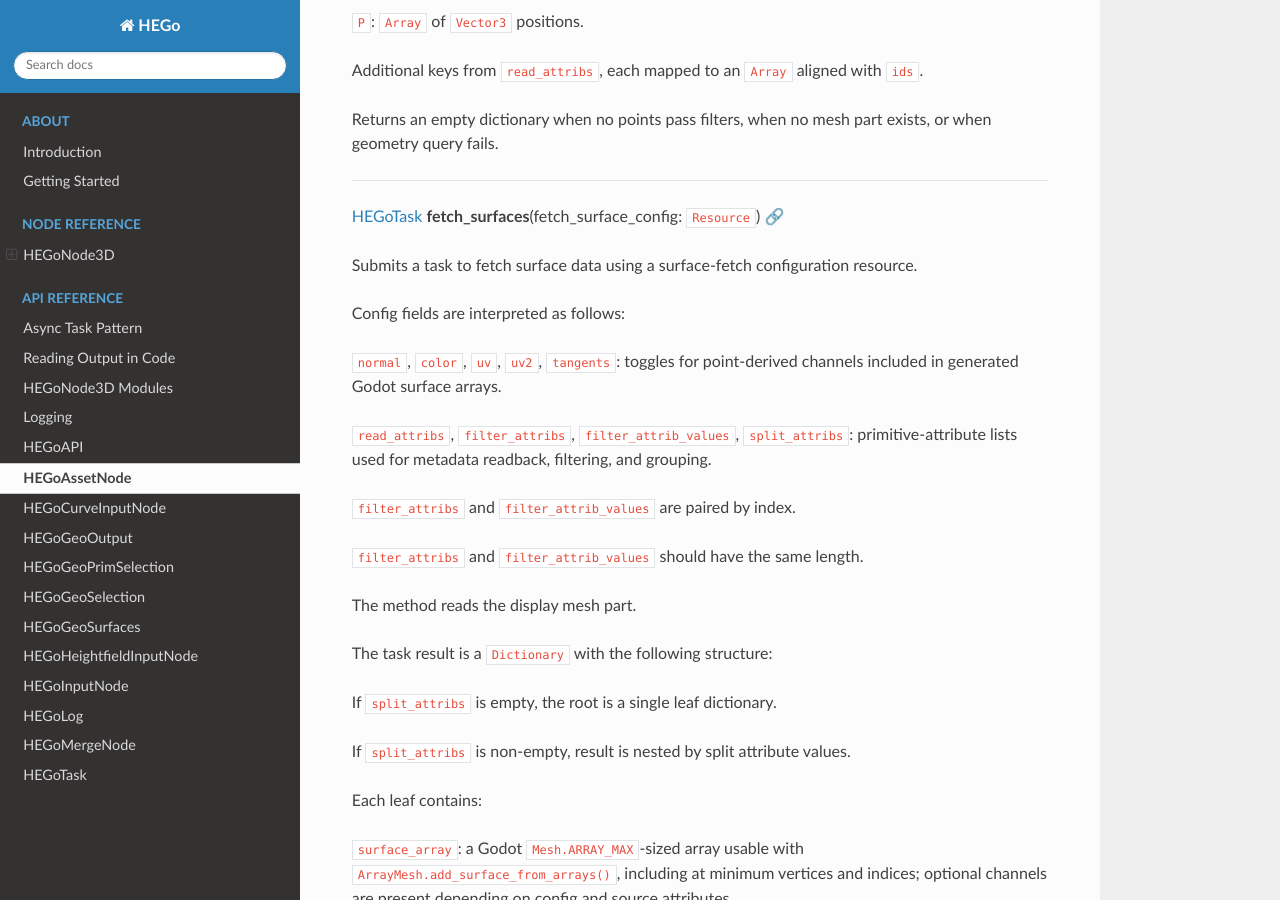
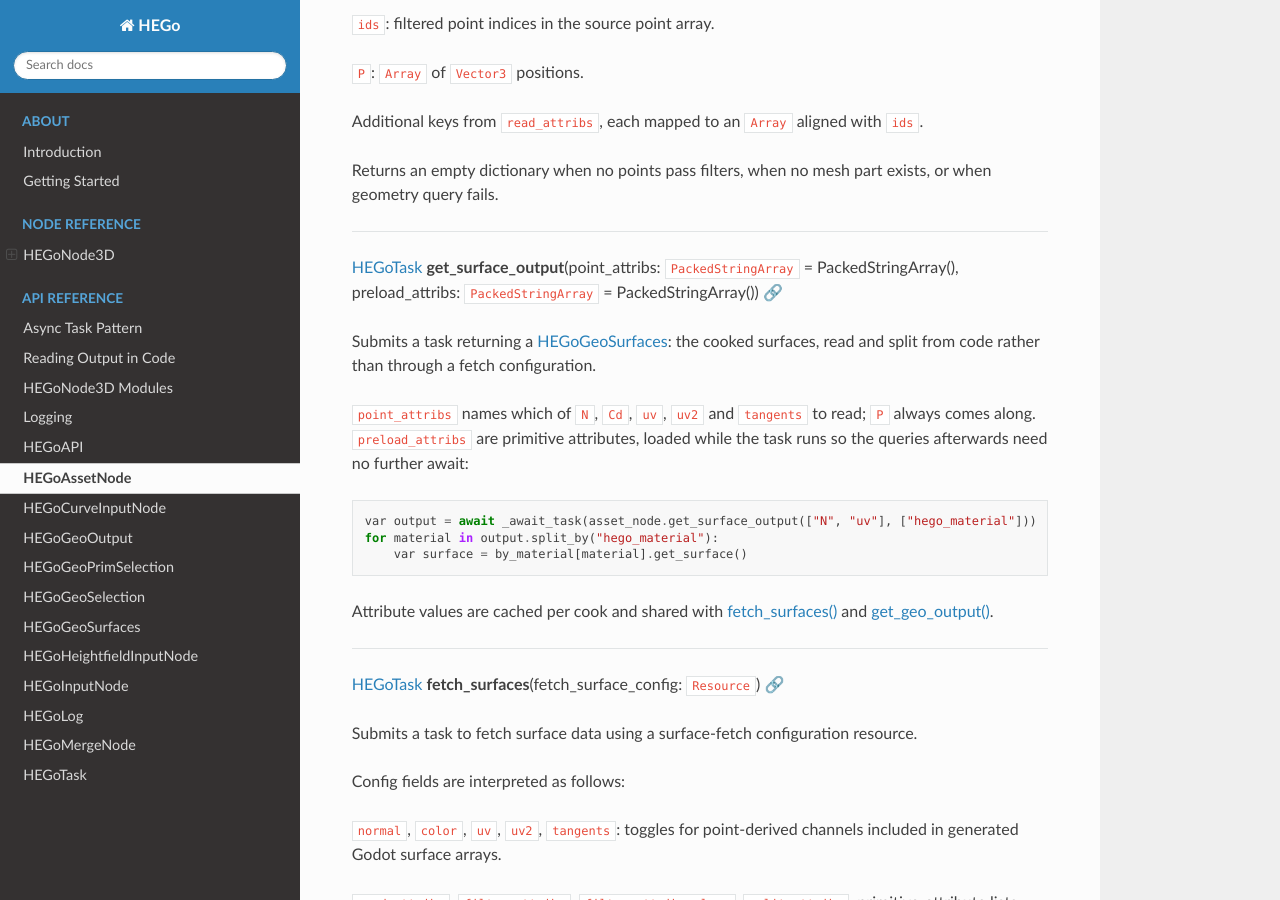
Before and after one commit to peterprickarz/hego, a Sphinx documentation site: the page built from docs/classes/class_hegoassetnode.rst, in a window 1280 px wide and 900 px high, scrolled down 4161 px. Built offline with Sphinx 7.4.7 and the Read the Docs theme 3.1.0, drawn with Linux system fonts in a browser that asks for light colours; some of the changed text lies outside the part shown.

Commit message:
Close three documentation gaps
Audited the class reference against the bound API and the module page against the
source, which turned up three things, all from this branch's own work:

- get_surface_output() was never documented, so mesh output's entry point was
  missing from the editor help and from the class reference while get_geo_output()
  and get_output_summary() were there.
- api/geo_output still said mesh output goes through the surfaces config. It has
  not since the surface query API landed; every built-in handler is on the code
  path now.
- HEGoNodeUtil's table did not list output_has() and output_has_attribute(), which
  the handler recipe on the same page tells you to call.

Checks that now pass: every registered class has XML, every bound method is
documented somewhere in the hierarchy, no doc names a deleted fetch config, every
class under node3d/ appears on the module page, and every function that page names
exists in the source.

Co-Authored-By: Claude Opus 5 (1M context) <noreply@anthropic.com>

```diff
--- a/docs/api/node3d_modules.rst
+++ b/docs/api/node3d_modules.rst
@@ -125,6 +125,10 @@ Shared helpers
      - Element ``index`` of an attribute array, with a fallback for missing data
    * - ``get_typed_point_attrib(points, key, index, type, fallback)``
      - The same, but also falls back when the value is of the wrong type
+   * - ``output_has(summary, key)``
+     - Whether a cook produced a kind of geometry; unknown means yes
+   * - ``output_has_attribute(summary, list_key, attribute)``
+     - Whether the geometry carries an attribute; unknown means yes
 
 ``HEGoPropertyUtil``
 ~~~~~~~~~~~~~~~~~~~~
--- a/docs/classes/class_hegoassetnode.rst
+++ b/docs/classes/class_hegoassetnode.rst
@@ -58,41 +58,43 @@ Methods
 .. table::
    :widths: auto
 
-   +---------------------------------+-------------------------------------------------------------------------------------------------------------------------------------------------------------------------------------------------------+
-   | :ref:`HEGoTask<class_HEGoTask>` | :ref:`cook<class_HEGoAssetNode_method_cook>`\ (\ )                                                                                                                                                    |
-   +---------------------------------+-------------------------------------------------------------------------------------------------------------------------------------------------------------------------------------------------------+
-   | :ref:`HEGoTask<class_HEGoTask>` | :ref:`fetch_curves<class_HEGoAssetNode_method_fetch_curves>`\ (\ read_prim_attribs\: ``PackedStringArray`` = PackedStringArray(), read_point_attribs\: ``PackedStringArray`` = PackedStringArray()\ ) |
-   +---------------------------------+-------------------------------------------------------------------------------------------------------------------------------------------------------------------------------------------------------+
-   | :ref:`HEGoTask<class_HEGoTask>` | :ref:`fetch_heightfield_layer_image<class_HEGoAssetNode_method_fetch_heightfield_layer_image>`\ (\ part_id\: ``int``\ )                                                                               |
-   +---------------------------------+-------------------------------------------------------------------------------------------------------------------------------------------------------------------------------------------------------+
-   | :ref:`HEGoTask<class_HEGoTask>` | :ref:`get_output_summary<class_HEGoAssetNode_method_get_output_summary>`\ (\ )                                                                                                                        |
-   +---------------------------------+-------------------------------------------------------------------------------------------------------------------------------------------------------------------------------------------------------+
-   | :ref:`HEGoTask<class_HEGoTask>` | :ref:`get_geo_output<class_HEGoAssetNode_method_get_geo_output>`\ (\ preload_attribs\: ``PackedStringArray`` = PackedStringArray()\ )                                                                 |
-   +---------------------------------+-------------------------------------------------------------------------------------------------------------------------------------------------------------------------------------------------------+
-   | :ref:`HEGoTask<class_HEGoTask>` | :ref:`fetch_points<class_HEGoAssetNode_method_fetch_points>`\ (\ fetch_point_config\: ``Resource``\ )                                                                                                 |
-   +---------------------------------+-------------------------------------------------------------------------------------------------------------------------------------------------------------------------------------------------------+
-   | :ref:`HEGoTask<class_HEGoTask>` | :ref:`fetch_surfaces<class_HEGoAssetNode_method_fetch_surfaces>`\ (\ fetch_surface_config\: ``Resource``\ )                                                                                           |
-   +---------------------------------+-------------------------------------------------------------------------------------------------------------------------------------------------------------------------------------------------------+
-   | :ref:`HEGoTask<class_HEGoTask>` | :ref:`get_heightfield_layers<class_HEGoAssetNode_method_get_heightfield_layers>`\ (\ read_prim_attribs\: ``PackedStringArray`` = PackedStringArray()\ )                                               |
-   +---------------------------------+-------------------------------------------------------------------------------------------------------------------------------------------------------------------------------------------------------+
-   | :ref:`HEGoTask<class_HEGoTask>` | :ref:`get_input_names<class_HEGoAssetNode_method_get_input_names>`\ (\ )                                                                                                                              |
-   +---------------------------------+-------------------------------------------------------------------------------------------------------------------------------------------------------------------------------------------------------+
-   | :ref:`HEGoTask<class_HEGoTask>` | :ref:`get_parms_dict<class_HEGoAssetNode_method_get_parms_dict>`\ (\ )                                                                                                                                |
-   +---------------------------------+-------------------------------------------------------------------------------------------------------------------------------------------------------------------------------------------------------+
-   | :ref:`HEGoTask<class_HEGoTask>` | :ref:`get_preset<class_HEGoAssetNode_method_get_preset>`\ (\ )                                                                                                                                        |
-   +---------------------------------+-------------------------------------------------------------------------------------------------------------------------------------------------------------------------------------------------------+
-   | :ref:`HEGoTask<class_HEGoTask>` | :ref:`insert_multiparm_instance<class_HEGoAssetNode_method_insert_multiparm_instance>`\ (\ parm_id\: ``int``, index\: ``int``\ )                                                                      |
-   +---------------------------------+-------------------------------------------------------------------------------------------------------------------------------------------------------------------------------------------------------+
-   | :ref:`HEGoTask<class_HEGoTask>` | :ref:`instantiate<class_HEGoAssetNode_method_instantiate>`\ (\ )                                                                                                                                      |
-   +---------------------------------+-------------------------------------------------------------------------------------------------------------------------------------------------------------------------------------------------------+
-   | :ref:`HEGoTask<class_HEGoTask>` | :ref:`remove_multiparm_instance<class_HEGoAssetNode_method_remove_multiparm_instance>`\ (\ parm_id\: ``int``, index\: ``int``\ )                                                                      |
-   +---------------------------------+-------------------------------------------------------------------------------------------------------------------------------------------------------------------------------------------------------+
-   | :ref:`HEGoTask<class_HEGoTask>` | :ref:`set_parm<class_HEGoAssetNode_method_set_parm>`\ (\ parm_name\: ``String``, value\: ``Variant``\ )                                                                                               |
-   +---------------------------------+-------------------------------------------------------------------------------------------------------------------------------------------------------------------------------------------------------+
-   | :ref:`HEGoTask<class_HEGoTask>` | :ref:`set_parms_batch<class_HEGoAssetNode_method_set_parms_batch>`\ (\ parms\: ``Dictionary``\ )                                                                                                      |
-   +---------------------------------+-------------------------------------------------------------------------------------------------------------------------------------------------------------------------------------------------------+
-   | :ref:`HEGoTask<class_HEGoTask>` | :ref:`set_preset<class_HEGoAssetNode_method_set_preset>`\ (\ preset\: ``PackedByteArray``\ )                                                                                                          |
-   +---------------------------------+-------------------------------------------------------------------------------------------------------------------------------------------------------------------------------------------------------+
+   +---------------------------------+------------------------------------------------------------------------------------------------------------------------------------------------------------------------------------------------------------+
+   | :ref:`HEGoTask<class_HEGoTask>` | :ref:`cook<class_HEGoAssetNode_method_cook>`\ (\ )                                                                                                                                                         |
+   +---------------------------------+------------------------------------------------------------------------------------------------------------------------------------------------------------------------------------------------------------+
+   | :ref:`HEGoTask<class_HEGoTask>` | :ref:`fetch_curves<class_HEGoAssetNode_method_fetch_curves>`\ (\ read_prim_attribs\: ``PackedStringArray`` = PackedStringArray(), read_point_attribs\: ``PackedStringArray`` = PackedStringArray()\ )      |
+   +---------------------------------+------------------------------------------------------------------------------------------------------------------------------------------------------------------------------------------------------------+
+   | :ref:`HEGoTask<class_HEGoTask>` | :ref:`fetch_heightfield_layer_image<class_HEGoAssetNode_method_fetch_heightfield_layer_image>`\ (\ part_id\: ``int``\ )                                                                                    |
+   +---------------------------------+------------------------------------------------------------------------------------------------------------------------------------------------------------------------------------------------------------+
+   | :ref:`HEGoTask<class_HEGoTask>` | :ref:`get_output_summary<class_HEGoAssetNode_method_get_output_summary>`\ (\ )                                                                                                                             |
+   +---------------------------------+------------------------------------------------------------------------------------------------------------------------------------------------------------------------------------------------------------+
+   | :ref:`HEGoTask<class_HEGoTask>` | :ref:`get_geo_output<class_HEGoAssetNode_method_get_geo_output>`\ (\ preload_attribs\: ``PackedStringArray`` = PackedStringArray()\ )                                                                      |
+   +---------------------------------+------------------------------------------------------------------------------------------------------------------------------------------------------------------------------------------------------------+
+   | :ref:`HEGoTask<class_HEGoTask>` | :ref:`fetch_points<class_HEGoAssetNode_method_fetch_points>`\ (\ fetch_point_config\: ``Resource``\ )                                                                                                      |
+   +---------------------------------+------------------------------------------------------------------------------------------------------------------------------------------------------------------------------------------------------------+
+   | :ref:`HEGoTask<class_HEGoTask>` | :ref:`get_surface_output<class_HEGoAssetNode_method_get_surface_output>`\ (\ point_attribs\: ``PackedStringArray`` = PackedStringArray(), preload_attribs\: ``PackedStringArray`` = PackedStringArray()\ ) |
+   +---------------------------------+------------------------------------------------------------------------------------------------------------------------------------------------------------------------------------------------------------+
+   | :ref:`HEGoTask<class_HEGoTask>` | :ref:`fetch_surfaces<class_HEGoAssetNode_method_fetch_surfaces>`\ (\ fetch_surface_config\: ``Resource``\ )                                                                                                |
+   +---------------------------------+------------------------------------------------------------------------------------------------------------------------------------------------------------------------------------------------------------+
+   | :ref:`HEGoTask<class_HEGoTask>` | :ref:`get_heightfield_layers<class_HEGoAssetNode_method_get_heightfield_layers>`\ (\ read_prim_attribs\: ``PackedStringArray`` = PackedStringArray()\ )                                                    |
+   +---------------------------------+------------------------------------------------------------------------------------------------------------------------------------------------------------------------------------------------------------+
+   | :ref:`HEGoTask<class_HEGoTask>` | :ref:`get_input_names<class_HEGoAssetNode_method_get_input_names>`\ (\ )                                                                                                                                   |
+   +---------------------------------+------------------------------------------------------------------------------------------------------------------------------------------------------------------------------------------------------------+
+   | :ref:`HEGoTask<class_HEGoTask>` | :ref:`get_parms_dict<class_HEGoAssetNode_method_get_parms_dict>`\ (\ )                                                                                                                                     |
+   +---------------------------------+------------------------------------------------------------------------------------------------------------------------------------------------------------------------------------------------------------+
+   | :ref:`HEGoTask<class_HEGoTask>` | :ref:`get_preset<class_HEGoAssetNode_method_get_preset>`\ (\ )                                                                                                                                             |
+   +---------------------------------+------------------------------------------------------------------------------------------------------------------------------------------------------------------------------------------------------------+
+   | :ref:`HEGoTask<class_HEGoTask>` | :ref:`insert_multiparm_instance<class_HEGoAssetNode_method_insert_multiparm_instance>`\ (\ parm_id\: ``int``, index\: ``int``\ )                                                                           |
+   +---------------------------------+------------------------------------------------------------------------------------------------------------------------------------------------------------------------------------------------------------+
+   | :ref:`HEGoTask<class_HEGoTask>` | :ref:`instantiate<class_HEGoAssetNode_method_instantiate>`\ (\ )                                                                                                                                           |
+   +---------------------------------+------------------------------------------------------------------------------------------------------------------------------------------------------------------------------------------------------------+
+   | :ref:`HEGoTask<class_HEGoTask>` | :ref:`remove_multiparm_instance<class_HEGoAssetNode_method_remove_multiparm_instance>`\ (\ parm_id\: ``int``, index\: ``int``\ )                                                                           |
+   +---------------------------------+------------------------------------------------------------------------------------------------------------------------------------------------------------------------------------------------------------+
+   | :ref:`HEGoTask<class_HEGoTask>` | :ref:`set_parm<class_HEGoAssetNode_method_set_parm>`\ (\ parm_name\: ``String``, value\: ``Variant``\ )                                                                                                    |
+   +---------------------------------+------------------------------------------------------------------------------------------------------------------------------------------------------------------------------------------------------------+
+   | :ref:`HEGoTask<class_HEGoTask>` | :ref:`set_parms_batch<class_HEGoAssetNode_method_set_parms_batch>`\ (\ parms\: ``Dictionary``\ )                                                                                                           |
+   +---------------------------------+------------------------------------------------------------------------------------------------------------------------------------------------------------------------------------------------------------+
+   | :ref:`HEGoTask<class_HEGoTask>` | :ref:`set_preset<class_HEGoAssetNode_method_set_preset>`\ (\ preset\: ``PackedByteArray``\ )                                                                                                               |
+   +---------------------------------+------------------------------------------------------------------------------------------------------------------------------------------------------------------------------------------------------------+
 
 .. rst-class:: classref-section-separator
 
@@ -280,6 +282,32 @@ Additional keys from ``read_attribs``, each mapped to an ``Array`` aligned with
 
 
 Returns an empty dictionary when no points pass filters, when no mesh part exists, or when geometry query fails.
+
+.. rst-class:: classref-item-separator
+
+----
+
+.. _class_HEGoAssetNode_method_get_surface_output:
+
+.. rst-class:: classref-method
+
+:ref:`HEGoTask<class_HEGoTask>` **get_surface_output**\ (\ point_attribs\: ``PackedStringArray`` = PackedStringArray(), preload_attribs\: ``PackedStringArray`` = PackedStringArray()\ ) :ref:`🔗<class_HEGoAssetNode_method_get_surface_output>`
+
+Submits a task returning a :ref:`HEGoGeoSurfaces<class_HEGoGeoSurfaces>`: the cooked surfaces, read and split from code rather than through a fetch configuration.
+
+
+
+\ ``point_attribs`` names which of ``N``, ``Cd``, ``uv``, ``uv2`` and ``tangents`` to read; ``P`` always comes along. ``preload_attribs`` are primitive attributes, loaded while the task runs so the queries afterwards need no further await:
+
+::
+
+    var output = await _await_task(asset_node.get_surface_output(["N", "uv"], ["hego_material"]))
+    for material in output.split_by("hego_material"):
+        var surface = by_material[material].get_surface()
+
+
+
+Attribute values are cached per cook and shared with :ref:`fetch_surfaces()<class_HEGoAssetNode_method_fetch_surfaces>` and :ref:`get_geo_output()<class_HEGoAssetNode_method_get_geo_output>`.
 
 .. rst-class:: classref-item-separator
 
```
Also changed, not shown: docs/api/geo_output.rst (+5 -5 lines), 1 other file.
